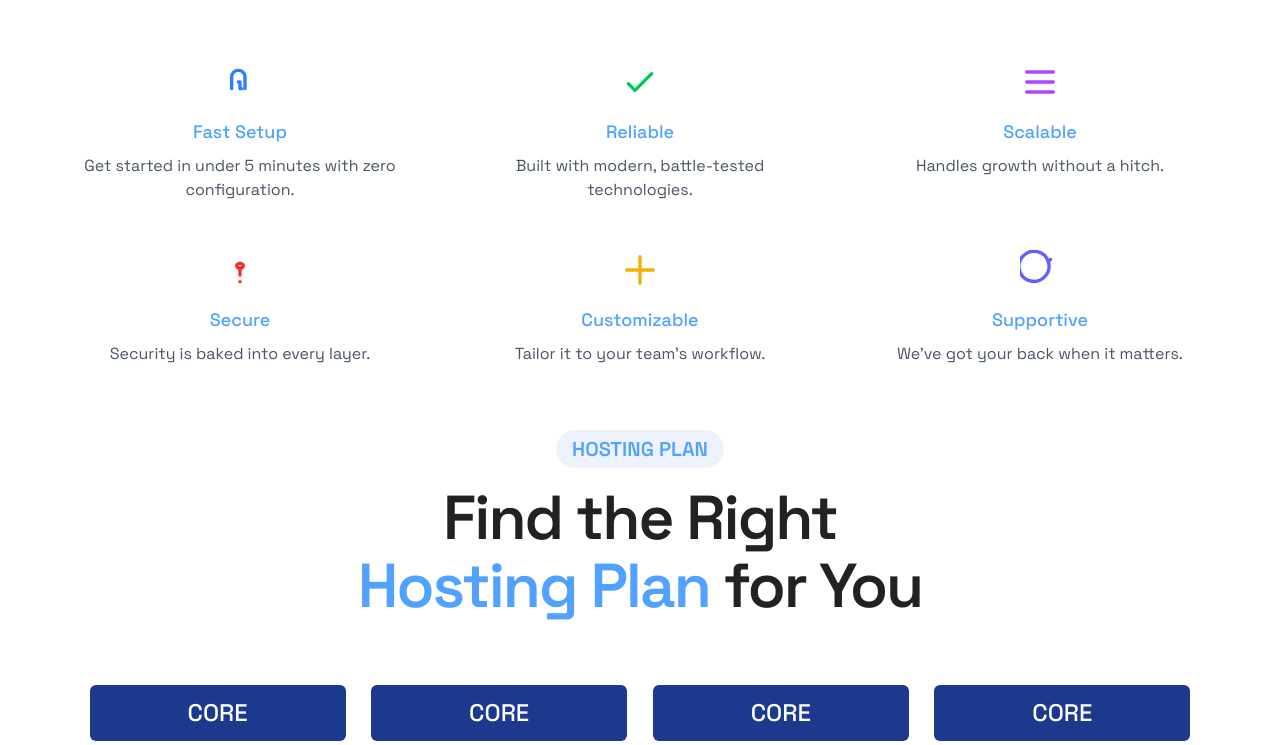
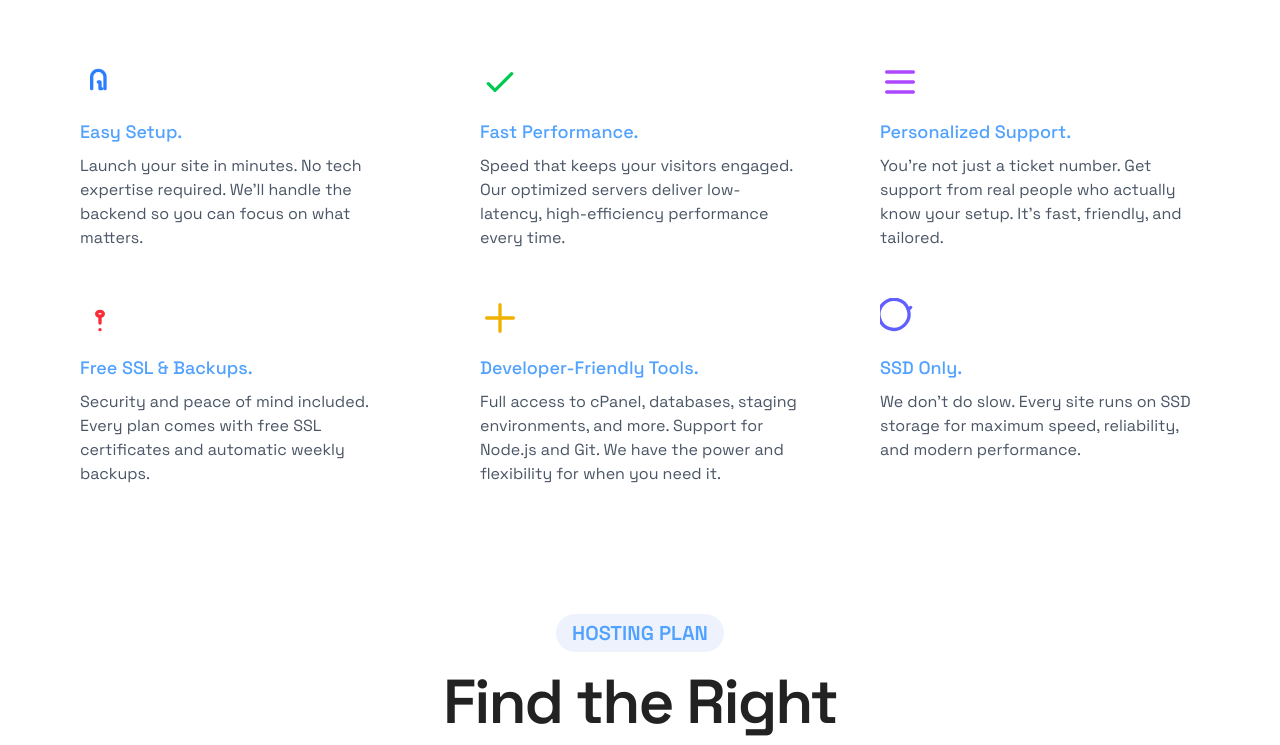
Before and after one commit to WelokkDev/xtremel, a Next.js app: page / in a window 1280 px wide. Shown: the part 860-1605 px from the top of the page. Built offline with nearby package versions, Linux system fonts and the light colour scheme.

Commit message:
Added timeline component

```diff
--- a/src/components/FeatureContainer.jsx
+++ b/src/components/FeatureContainer.jsx
@@ -1,6 +1,6 @@
 export default function FeatureContainer({ icon, title, description, id }) {
     return (
-        <div key={id} className="flex flex-col items-center text-center px-4">
+        <div key={id} className="flex flex-col items-left text-left px-4">
             <div className="mb-4">{icon}</div>
             <h3 className="text-lg text-blue-400 font-semibold mb-2">{title}</h3>
             <p className="text-gray-600">{description}</p>
--- a/src/components/LandingPageHeading.jsx
+++ b/src/components/LandingPageHeading.jsx
@@ -15,7 +15,7 @@ export default function Heading() {
         ]}
         wrapper="span"
         speed={25}
-        style={{ fontSize: '72px', display: 'inline-block', color:"#FFD87D"}}
+        style={{ fontSize: '72px', display: 'inline-block'}}
         repeat={Infinity}
         />
     </h1>
--- /dev/null
+++ b/src/components/Timeline.jsx
@@ -0,0 +1,39 @@
+export default function Timeline({}) {
+
+  /**
+   *
+
+   */
+    return (
+        <div class="w-full py-16 bg-white">
+              <div class="relative flex justify-between items-center w-full mx-auto">
+
+                <div class="absolute top-1/2 left-0  h-1 w-full bg-[#51a2ff] transform -translate-y-1/2 z-0"></div>
+
+                {[1, 2, 3, 4, 5].map((num) => (
+                  <div
+                    key={num}
+                    class="relative z-10 w-10 h-10 flex items-center justify-center bg-[#51a2ff] text-white font-semibold text-lg rounded-lg shadow-md"
+                  >
+                    {num}
+                  </div>
+                ))}
+
+              </div>
+              <div className="relative flex justify-between items-center w-full mx-auto">
+                  {[
+                    {title: "Choose Your Plan", description: "Select the hosting package that fits your needs."},
+                    {title: "Choose Your Domain", description: "Secure a new domain name or bring your own."},
+                    {title: "Create Your Account", description: "Sign up with your email and password, fast, securely, and hassle-free."},
+                    {title: "Make Payment", description: "Complete your order with secure payment and get access to client portal."},
+                    {title: "Launch Your Website", description: "Log in to your dashboard, upload your content, and go live in minutes."},
+                  ].map((step) => (
+                    <div className="max-w-[300px] relative z-10  h-10 flex flex-col ">
+                      <h3 className="text-[20px] text-center">{step.title}</h3>
+                      <p className="">{step.description}</p>
+                    </div>
+                  ))}
+                </div>
+            </div>
+    )
+}
--- a/src/pages/index.js
+++ b/src/pages/index.js
@@ -4,6 +4,7 @@ import Button from "../components/Button";
 import ProductCard from "../components/ProductCard";
 import HeaderTag from "../components/HeaderTag";
 import FeatureContainer from "../components/FeatureContainer";
+import Timeline from "../components/Timeline";
 
 
 const productData = [
@@ -47,8 +48,8 @@ export default function Home() {
           <div className="grid grid-cols-1 sm:grid-cols-2 lg:grid-cols-3 gap-12 max-w-6xl w-full">
             {[
               {
-          title: "Fast Setup",
-          description: "Get started in under 5 minutes with zero configuration.",
+                title: "Easy Setup.",
+                description: "Launch your site in minutes. No tech expertise required. We’ll handle the backend so you can focus on what matters.",
                 icon: (
                   <svg className="w-10 h-10 text-blue-500" fill="none" stroke="currentColor" strokeWidth={2} viewBox="0 0 24 24">
                     <path strokeLinecap="round" strokeLinejoin="round" d="M13 16h-1v-4h-1m4 4V9a4 4 0 00-8 0v7" />
@@ -56,8 +57,8 @@ export default function Home() {
                 )
               },
               {
-          title: "Reliable",
-          description: "Built with modern, battle-tested technologies.",
+                title: "Fast Performance.",
+                description: "Speed that keeps your visitors engaged. Our optimized servers deliver low-latency, high-efficiency performance every time.",
                 icon: (
                   <svg className="w-10 h-10 text-green-500" fill="none" stroke="currentColor" strokeWidth={2} viewBox="0 0 24 24">
                     <path strokeLinecap="round" strokeLinejoin="round" d="M5 13l4 4L19 7" />
@@ -65,8 +66,8 @@ export default function Home() {
                 )
               },
               {
-          title: "Scalable",
-          description: "Handles growth without a hitch.",
+                title: "Personalized Support.",
+                description: "You're not just a ticket number. Get support from real people who actually know your setup. It's fast, friendly, and tailored.",
                 icon: (
                   <svg className="w-10 h-10 text-purple-500" fill="none" stroke="currentColor" strokeWidth={2} viewBox="0 0 24 24">
                     <path strokeLinecap="round" strokeLinejoin="round" d="M4 6h16M4 12h16M4 18h16" />
@@ -74,8 +75,8 @@ export default function Home() {
                 )
               },
               {
-          title: "Secure",
-          description: "Security is baked into every layer.",
+                title: "Free SSL & Backups.",
+                description: "Security and peace of mind included. Every plan comes with free SSL certificates and automatic weekly backups.",
                 icon: (
                   <svg className="w-10 h-10 text-red-500" fill="none" stroke="currentColor" strokeWidth={2} viewBox="0 0 24 24">
                     <path strokeLinecap="round" strokeLinejoin="round" d="M12 11c1.105 0 2-.672 2-1.5S13.105 8 12 8s-2 .672-2 1.5S10.895 11 12 11z" />
@@ -84,8 +85,8 @@ export default function Home() {
                 )
               },
               {
-          title: "Customizable",
-          description: "Tailor it to your team’s workflow.",
+                title: "Developer-Friendly Tools.",
+                description: "Full access to cPanel, databases, staging environments, and more. Support for Node.js and Git. We have the power and flexibility for when you need it.",
                 icon: (
                   <svg className="w-10 h-10 text-yellow-500" fill="none" stroke="currentColor" strokeWidth={2} viewBox="0 0 24 24">
                     <path strokeLinecap="round" strokeLinejoin="round" d="M12 4v16m8-8H4" />
@@ -93,8 +94,8 @@ export default function Home() {
                 )
               },
               {
-          title: "Supportive",
-          description: "We’ve got your back when it matters.",
+                title: "SSD Only.",
+                description: "We don’t do slow. Every site runs on SSD storage for maximum speed, reliability, and modern performance.",
                 icon: (
                   <svg className="w-10 h-10 text-indigo-500" fill="none" stroke="currentColor" strokeWidth={2} viewBox="0 0 24 24">
                     <path strokeLinecap="round" strokeLinejoin="round" d="M18.364 5.636l-1.414 1.414m0 0A9 9 0 105.636 18.364 9 9 0 0016.95 7.05z" />
@@ -110,7 +111,7 @@ export default function Home() {
 
         </section>
 
-        <section className="pl-[5%] pr-[5%] pt-[5%] flex justify-center items-center flex-col">
+        <section className="pl-[5%] pr-[5%] pt-[10%] flex justify-center items-center flex-col">
           <HeaderTag variant="color">HOSTING PLAN</HeaderTag>
           <h2 className="text-center mr-auto ml-auto max-w-[650px] z-100 p-4 pb-16">Find the Right <span className="text-blue-400">Hosting Plan</span> for You</h2>
           <div className="flex w-full justify-evenly">
@@ -121,16 +122,19 @@ export default function Home() {
           </div>
         </section>
 
-        <section className="pl-[5%] pr-[5%] pt-[5%]">
+        <section className="pl-[5%] pr-[5%] pt-[10%] pb-[10%]">
           <div className="flex flex-col justify-center items-center">
             <HeaderTag variant="color">HOSTING PLAN</HeaderTag>
             <h2 className="text-center z-100 p-4 pb-16">
               How it Works
 
             </h2>
-            <p>
 
-            </p>
+            <Timeline />
+
+
+
+
           </div>
         </section>
 
```
Also changed, not shown: 1 other file (tests, documents, lock files or other folders). Lines whose indentation alone changed are shown as unchanged.
